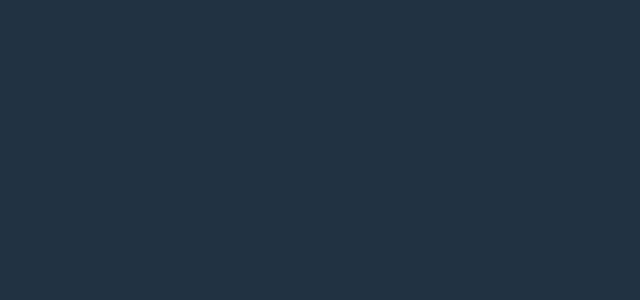
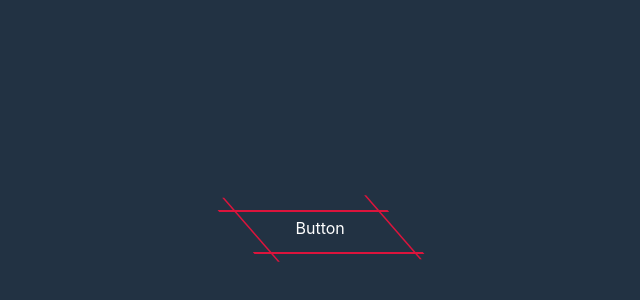
Before and after one commit to AmIt-DasIT/ReactComponent, a React (Create React App) app: page / in a window 1280 px wide. Shown: the part 168-468 px from the top of the page, without its empty margins (319-959 px from the left). Built offline with nearby package versions, Linux system fonts and the light colour scheme.

Commit message:
Button added

```diff
--- a/src/App.tsx
+++ b/src/App.tsx
@@ -15,12 +15,15 @@ import Cube from './components/Cube/Cube';
 import ImageSplit from './components/ImageSplit/ImageSplit';
 import Ribbon from './components/Ribbon/Ribbon';
 import AnimatedWeb from './components/AnimatedWeb/AnimatedWeb';
-import Loader from './components/Loader/Loader';
+import Loader from './components/LoadingAnimation/Loader/Loader';
 import Sun from './components/Sun/Sun';
 import Pendulam from './components/Pendulam/Pendulam';
 import Signup from './components/Signup/Signup';
 import CardTilt from './components/CardAnimation/CardTilt/CardTilt';
 import Online from './components/Online-offline/Online';
+import LoadingDot from './components/LoadingAnimation/LoadingDot/LoadingDot';
+import ScrollEffect from './components/ScrollEffect/ScrollEffect';
+import Button from './components/Button/Button';
 
 
 
@@ -48,6 +51,9 @@ function App() {
       {/* <Signup /> */}
       {/* <CardTilt /> */}
       {/* <Online />  */}
+      {/* <LoadingDot /> */}
+      {/* <ScrollEffect /> */}
+      <Button />
     </div>
 
   )
--- /dev/null
+++ b/src/components/Button/Button.css
@@ -0,0 +1,27 @@
+.btn {
+    width: 140px;
+    height: 65px;
+    border: 2px solid crimson;
+    border-top: 0px;
+    border-bottom: 0px;
+    transform: rotateZ(-1deg) skew(40deg);
+    position: absolute;
+    top: -31%;
+    left: 8%;
+}
+
+.btn1 {
+    width: 170px;
+    height: 40px;
+    border: 2px solid crimson;
+    border-left: 0px;
+    border-right: 0px;
+    transform: skew(40deg);
+    position: relative;
+}
+
+.btn__primary {
+    position: absolute;
+    left: 35%;
+    top: 18%;
+}
--- /dev/null
+++ b/src/components/Button/Button.tsx
@@ -0,0 +1,14 @@
+import React from 'react'
+import './Button.css'
+
+export default function Button() {
+    return (
+        <div className="container">
+            <div style={{ position: 'relative', cursor: 'pointer' }}>
+                <div className='btn1'></div>
+                <div className='btn'></div>
+                <div className='btn__primary'>Button</div>
+            </div>
+        </div>
+    )
+}
--- /dev/null
+++ b/src/components/LoadingAnimation/LoadingDot/LoadingDot.css
@@ -0,0 +1,44 @@
+:root {
+    --main-color: #223243;
+    --point-color: crimson;
+    --size: 5px;
+}
+
+.loader {
+    background-color: var(--main-color);
+    overflow: hidden;
+    width: 100%;
+    height: 100%;
+    position: fixed;
+    top: 0;
+    left: 0;
+    display: flex;
+    align-items: center;
+    align-content: center;
+    justify-content: center;
+    z-index: 100000;
+}
+
+.loader__element {
+    border-radius: 100%;
+    border: var(--size) solid var(--point-color);
+    margin: calc(var(--size)*2);
+}
+
+.loader__element:nth-child(1) {
+    animation: preloader .6s ease-in-out alternate infinite;
+}
+
+.loader__element:nth-child(2) {
+    animation: preloader .6s ease-in-out alternate .2s infinite;
+}
+
+.loader__element:nth-child(3) {
+    animation: preloader .6s ease-in-out alternate .4s infinite;
+}
+
+@keyframes preloader {
+    100% {
+        transform: scale(2);
+    }
+}
--- /dev/null
+++ b/src/components/LoadingAnimation/LoadingDot/LoadingDot.tsx
@@ -0,0 +1,12 @@
+import React from 'react'
+import './LoadingDot.css';
+
+export default function LoadingDot() {
+    return (
+        <div className="loader">
+            <span className="loader__element"></span>
+            <span className="loader__element"></span>
+            <span className="loader__element"></span>
+        </div>
+    )
+}
--- /dev/null
+++ b/src/components/ScrollEffect/ScrollEffect.css
@@ -0,0 +1,36 @@
+.external {
+    overflow: hidden;
+    width: 100vw;
+    height: 100vh;
+}
+
+.horizontal-scroll-wrapper {
+    display: flex;
+    flex-direction: column;
+    align-items: center;
+    gap: 10px;
+    width: 100vh;
+    transform: rotate(-90deg) translate3d(0, -100vh, 0);
+    transform-origin: right top;
+    overflow-y: auto;
+    overflow-x: hidden;
+    height: 100vw;
+    perspective: 1px;
+    transform-style: preserve-3d;
+    margin: 0px 10px;
+}
+
+.wrap {
+    display: flex;
+    align-items: center;
+    justify-content: center;
+    width: 420px;
+    background-color: red;
+    min-height: 50vh;
+    transform-origin: 50% 50%;
+
+}
+
+.horizontal-scroll-wrapper::-webkit-scrollbar {
+    display: none;
+}
--- /dev/null
+++ b/src/components/ScrollEffect/ScrollEffect.tsx
@@ -0,0 +1,42 @@
+import React from 'react'
+import './ScrollEffect.css'
+import { url } from 'inspector'
+
+export default function ScrollEffect() {
+    return (
+        <div className="external">
+            <div className="horizontal-scroll-wrapper">
+                <div className='wrap'>
+                    <img src='https://images.unsplash.com/5/unsplash-kitsune-4.jpg?ixlib=rb-0.3.5&q=80&fm=jpg&crop=entropy&cs=tinysrgb&w=1080&fit=max&ixid=eyJhcHBfaWQiOjEyMDd9&s=fb86e2e09fceac9b363af536b93a1275' alt='' style={{ width: '100%', height: '100%' }} />
+                </div>
+                <div className='wrap'>
+                    <img src='https://images.unsplash.com/5/unsplash-kitsune-4.jpg?ixlib=rb-0.3.5&q=80&fm=jpg&crop=entropy&cs=tinysrgb&w=1080&fit=max&ixid=eyJhcHBfaWQiOjEyMDd9&s=fb86e2e09fceac9b363af536b93a1275' alt='' style={{ width: '100%', height: '100%' }} />
+                </div>
+                <div className='wrap'>
+                    <img src='https://images.unsplash.com/5/unsplash-kitsune-4.jpg?ixlib=rb-0.3.5&q=80&fm=jpg&crop=entropy&cs=tinysrgb&w=1080&fit=max&ixid=eyJhcHBfaWQiOjEyMDd9&s=fb86e2e09fceac9b363af536b93a1275' alt='' style={{ width: '100%', height: '100%' }} />
+                </div>
+                <div className='wrap'>
+                    <img src='https://images.unsplash.com/5/unsplash-kitsune-4.jpg?ixlib=rb-0.3.5&q=80&fm=jpg&crop=entropy&cs=tinysrgb&w=1080&fit=max&ixid=eyJhcHBfaWQiOjEyMDd9&s=fb86e2e09fceac9b363af536b93a1275' alt='' style={{ width: '100%', height: '100%' }} />
+                </div>
+                <div className='wrap'>
+                    <img src='https://images.unsplash.com/5/unsplash-kitsune-4.jpg?ixlib=rb-0.3.5&q=80&fm=jpg&crop=entropy&cs=tinysrgb&w=1080&fit=max&ixid=eyJhcHBfaWQiOjEyMDd9&s=fb86e2e09fceac9b363af536b93a1275' alt='' style={{ width: '100%', height: '100%' }} />
+                </div>
+                <div className='wrap'>
+                    <img src='https://images.unsplash.com/5/unsplash-kitsune-4.jpg?ixlib=rb-0.3.5&q=80&fm=jpg&crop=entropy&cs=tinysrgb&w=1080&fit=max&ixid=eyJhcHBfaWQiOjEyMDd9&s=fb86e2e09fceac9b363af536b93a1275' alt='' style={{ width: '100%', height: '100%' }} />
+                </div>
+                <div className='wrap'>
+                    <img src='https://images.unsplash.com/5/unsplash-kitsune-4.jpg?ixlib=rb-0.3.5&q=80&fm=jpg&crop=entropy&cs=tinysrgb&w=1080&fit=max&ixid=eyJhcHBfaWQiOjEyMDd9&s=fb86e2e09fceac9b363af536b93a1275' alt='' style={{ width: '100%', height: '100%' }} />
+                </div>
+                <div className='wrap'>
+                    <img src='https://images.unsplash.com/5/unsplash-kitsune-4.jpg?ixlib=rb-0.3.5&q=80&fm=jpg&crop=entropy&cs=tinysrgb&w=1080&fit=max&ixid=eyJhcHBfaWQiOjEyMDd9&s=fb86e2e09fceac9b363af536b93a1275' alt='' style={{ width: '100%', height: '100%' }} />
+                </div>
+                <div className='wrap'>
+                    <img src='https://images.unsplash.com/5/unsplash-kitsune-4.jpg?ixlib=rb-0.3.5&q=80&fm=jpg&crop=entropy&cs=tinysrgb&w=1080&fit=max&ixid=eyJhcHBfaWQiOjEyMDd9&s=fb86e2e09fceac9b363af536b93a1275' alt='' style={{ width: '100%', height: '100%' }} />
+                </div>
+                <div className='wrap'>
+                    <img src='https://images.unsplash.com/5/unsplash-kitsune-4.jpg?ixlib=rb-0.3.5&q=80&fm=jpg&crop=entropy&cs=tinysrgb&w=1080&fit=max&ixid=eyJhcHBfaWQiOjEyMDd9&s=fb86e2e09fceac9b363af536b93a1275' alt='' style={{ width: '100%', height: '100%' }} />
+                </div>
+            </div>
+        </div>
+    )
+}
```
Also changed, not shown: src/components/LoadingAnimation/Loader/Loader.css (renamed from src/components/Loader/Loader.css), src/components/LoadingAnimation/Loader/Loader.tsx (renamed from src/components/Loader/Loader.tsx).
